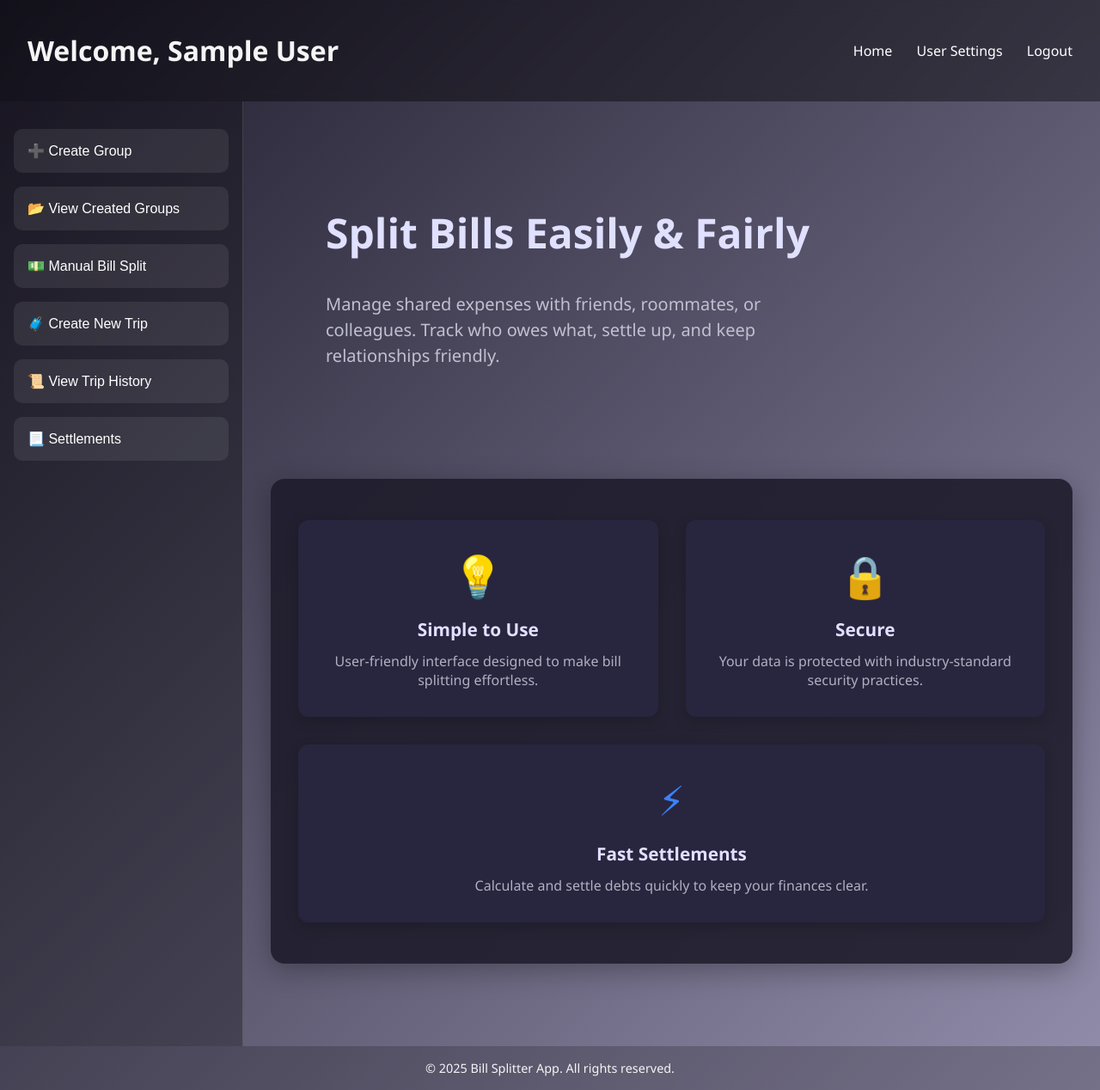
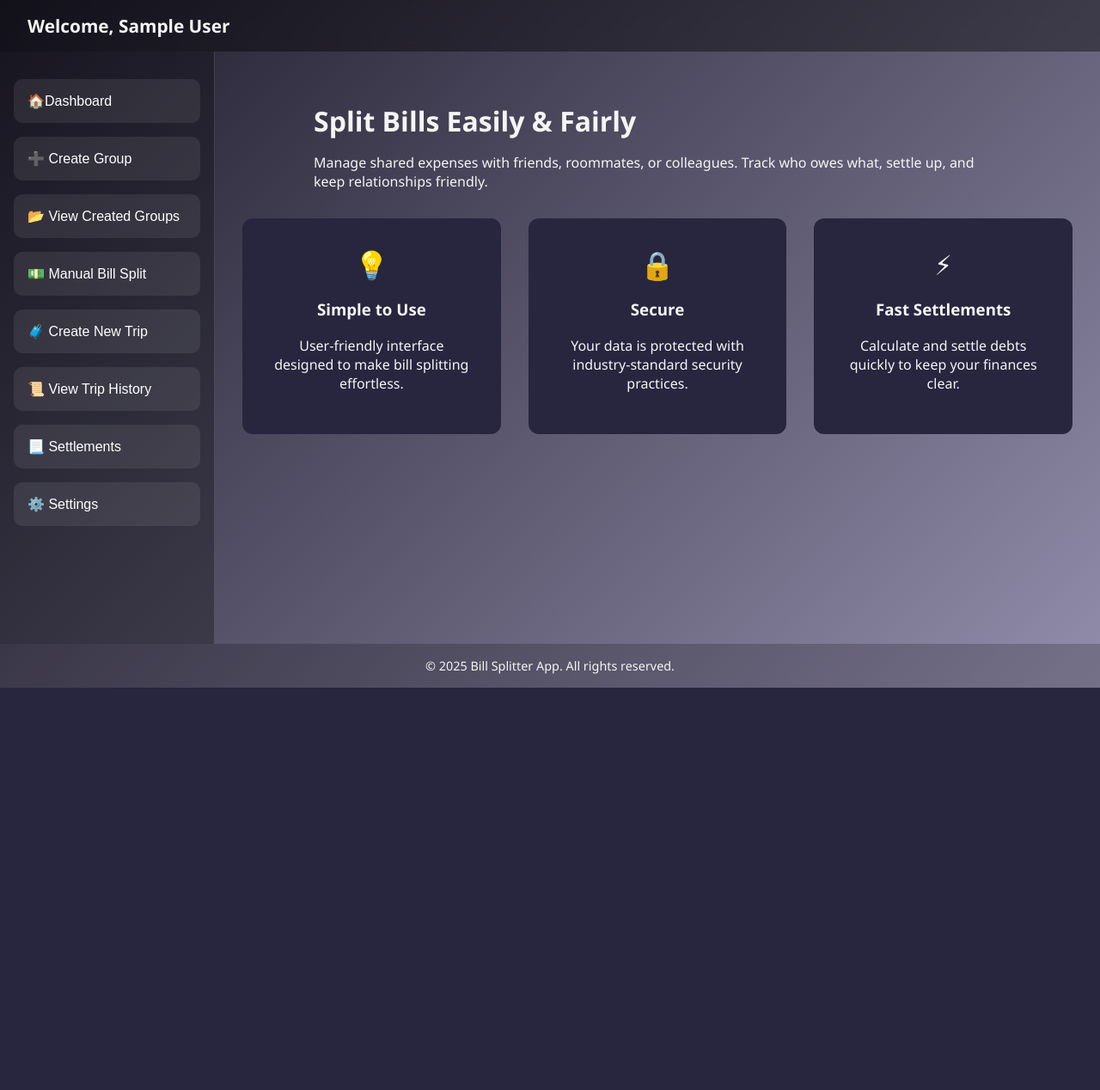
Before and after one commit to harshitvarshne/bill_splitter, a FastAPI app: page /dashboard in a window 1280 px wide. Shown: the whole page at 86% size. After the commit the page ends 800 px from the top, so only its background shows below. Run offline with FastAPI, Linux system fonts and the light colour scheme; the visitor is signed in with stand-in values (Sample User, id 1); data that the repository does not hold is empty.

Commit message:
Update dashboard_main.html

```diff
--- a/templates/dashboard_main.html
+++ b/templates/dashboard_main.html
@@ -1,3 +1,4 @@
+
 <!DOCTYPE html>
 <html lang="en">
 <head>
@@ -7,6 +8,9 @@
   <title>Dashboard - Bill Splitter App</title>
   <meta name="viewport" content="width=device-width, initial-scale=1" />
   <style>
+    * {
+      box-sizing: border-box;
+    }
     body {
       margin: 0;
       font-family: 'Segoe UI', Tahoma, Geneva, Verdana, sans-serif;
@@ -24,12 +28,22 @@
       justify-content: space-between;
       align-items: center;
       backdrop-filter: blur(8px);
+      position: relative;
+    }
+
+    header h1 {
+      font-size: 1.3rem;
+      margin: 0;
+    }
+
+    nav {
+      display: flex;
+      gap: 1rem;
     }
 
     nav a {
       color: #fff;
       text-decoration: none;
-      margin-left: 1.5rem;
       font-weight: 500;
     }
 
@@ -37,100 +51,24 @@
       text-decoration: underline;
     }
 
+    .hamburger {
+      display: none;
+      flex-direction: column;
+      cursor: pointer;
+      gap: 5px;
+    }
+
+    .hamburger div {
+      width: 25px;
+      height: 3px;
+      background-color: white;
+      transition: all 0.3s ease;
+    }
+
     .main {
       flex-grow: 1;
       display: flex;
       flex-wrap: wrap;
-    }
-
-    .hero {
-      flex: 1;
-      display: flex;
-      flex-direction: column;
-      justify-content: center;
-      align-items: flex-start;
-      padding: 3rem 4rem;
-      max-width: 900px;
-      margin: auto;
-      animation: fadeInUp 1s ease forwards;
-    }
-
-    .hero h1 {
-      font-size: 3rem;
-      margin-bottom: 1rem;
-      color: #e0e0ff;
-    }
-
-    .hero p {
-      font-size: 1.25rem;
-      margin-bottom: 2rem;
-      line-height: 1.5;
-      color: #c0c0d0;
-      max-width: 600px;
-    }
-
-    .hero button {
-      background-color: #3b82f6;
-      border: none;
-      color: white;
-      font-weight: 600;
-      padding: 0.75rem 2rem;
-      font-size: 1.1rem;
-      border-radius: 8px;
-      cursor: pointer;
-      box-shadow: 0 5px 15px rgba(59, 130, 246, 0.5);
-      transition: background-color 0.3s ease, transform 0.3s ease;
-    }
-
-    .hero button:hover {
-      background-color: #2563eb;
-      transform: scale(1.05);
-    }
-
-    .features {
-      background-color: rgba(31, 28, 44, 0.9);
-      padding: 3rem 2rem;
-      display: flex;
-      justify-content: center;
-      gap: 2rem;
-      flex-wrap: wrap;
-      max-width: 1000px;
-      margin: 3rem auto 4rem auto;
-      border-radius: 16px;
-      box-shadow: 0 8px 32px rgba(0, 0, 0, 0.3);
-    }
-
-    .feature-card {
-      background: #28253f;
-      flex: 1 1 280px;
-      border-radius: 12px;
-      padding: 2rem;
-      text-align: center;
-      box-shadow: 0 4px 15px rgba(0,0,0,0.2);
-      transition: transform 0.3s ease;
-    }
-
-    .feature-card:hover {
-      transform: translateY(-10px);
-      box-shadow: 0 8px 30px rgba(0,0,0,0.4);
-    }
-
-    .feature-icon {
-      font-size: 3rem;
-      margin-bottom: 1rem;
-      color: #3b82f6;
-    }
-
-    .feature-title {
-      font-size: 1.3rem;
-      font-weight: 700;
-      margin-bottom: 0.75rem;
-      color: #e0e0ff;
-    }
-
-    .feature-desc {
-      font-size: 1rem;
-      color: #b0b0c0;
     }
 
     .sidebar {
@@ -141,6 +79,7 @@
       flex-direction: column;
       gap: 1rem;
       border-right: 1px solid #ffffff22;
+      transition: transform 0.3s ease;
     }
 
     .sidebar button {
@@ -171,27 +110,56 @@
       to { opacity: 1; transform: translateX(0); }
     }
 
-    .centered-container {
-      display: flex;
-      flex-direction: column;
-      align-items: center;
-      justify-content: center;
-      animation: slideIn 0.4s ease-out forwards;
-      transform: translateX(-20%);
-      opacity: 0;
-      height: 100%;
-      width: 100%;
+    .hero {
+      max-width: 800px;
+      margin: auto;
     }
 
-    @keyframes slideIn {
-      from {
-        transform: translateX(-20%);
-        opacity: 0;
-      }
-      to {
-        transform: translateX(0);
-        opacity: 1;
-      }
+    .hero h1 {
+      font-size: 2rem;
+      margin-bottom: 1rem;
+    }
+
+    .hero p {
+      font-size: 1rem;
+      margin-bottom: 2rem;
+    }
+
+    .hero button {
+      background-color: #3b82f6;
+      border: none;
+      color: white;
+      font-weight: 600;
+      padding: 0.75rem 2rem;
+      font-size: 1.1rem;
+      border-radius: 8px;
+      cursor: pointer;
+      box-shadow: 0 5px 15px rgba(59, 130, 246, 0.5);
+      transition: background-color 0.3s ease, transform 0.3s ease;
+    }
+
+    .hero button:hover {
+      background-color: #2563eb;
+      transform: scale(1.05);
+    }
+
+    .features {
+      display: flex;
+      flex-wrap: wrap;
+      justify-content: center;
+      gap: 2rem;
+    }
+
+    .feature-card {
+      background: #28253f;
+      flex: 1 1 280px;
+      border-radius: 12px;
+      padding: 2rem;
+      text-align: center;
+    }
+
+    .feature-icon {
+      font-size: 2rem;
     }
 
     footer {
@@ -200,26 +168,72 @@
       font-size: 0.9rem;
       background-color: rgba(0,0,0,0.2);
     }
+
+    @media (max-width: 768px) {
+      .main {
+        flex-direction: column;
+      }
+
+      .sidebar {
+        position: fixed;
+        top: 0;
+        left: 0;
+        height: 100vh;
+        z-index: 1000;
+        background: rgba(0, 0, 0, 0.9);
+        transform: translateX(-100%);
+      }
+
+      .sidebar.show {
+        transform: translateX(0);
+      }
+
+      .hamburger {
+        display: flex;
+      }
+
+      nav {
+        display: none;
+      }
+
+      nav.mobile-menu {
+        display: flex;
+        position: absolute;
+        top: 60px;
+        right: 20px;
+        flex-direction: column;
+        background-color: rgba(0,0,0,0.9);
+        padding: 1rem;
+        border-radius: 8px;
+      }
+    }
   </style>
 </head>
 <body>
   <header>
     <h1>Welcome, {{ request.session['name'] }}</h1>
-    <nav>
-      <a href="/dashboard">Home</a>
-      <a href="/settings">User Settings</a>
-      <a href="/logout">Logout</a>
-    </nav>
+    <div class="hamburger" onclick="toggleSidebar()">
+      <div></div>
+      <div></div>
+      <div></div>
+    </div>
+<!--    <nav id="topNav">-->
+<!--      <a href="/dashboard">Home</a>-->
+<!--      <a href="/settings">User Settings</a>-->
+<!--      <a href="/logout">Logout</a>-->
+<!--    </nav>-->
   </header>
 
   <div class="main">
-    <div class="sidebar">
+    <div id="sidebar" class="sidebar">
+      <button onclick="loadContent('/dashboard', this)"> 🏠Dashboard</button>
       <button onclick="loadContent('/create-group', this)">➕ Create Group</button>
       <button onclick="loadContent('/my-groups', this)">📂 View Created Groups</button>
       <button onclick="loadContent('/manual-split', this)">💵 Manual Bill Split</button>
       <button onclick="loadContent('/create-trip', this)">🧳 Create New Trip</button>
       <button onclick="loadContent('/trip-history', this)">📜 View Trip History</button>
       <button onclick="loadContent('/my-settlements', this)">📃 Settlements</button>
+      <button onclick="loadContent('/settings', this)">⚙️ Settings</button>
     </div>
 
     <div id="content" class="content">
@@ -228,21 +242,21 @@
         <p>Manage shared expenses with friends, roommates, or colleagues. Track who owes what, settle up, and keep relationships friendly.</p>
       </section>
 
-      <section class="features" aria-label="App Features">
+      <section class="features">
         <div class="feature-card">
           <div class="feature-icon">💡</div>
-          <div class="feature-title">Simple to Use</div>
-          <div class="feature-desc">User-friendly interface designed to make bill splitting effortless.</div>
+          <h3>Simple to Use</h3>
+          <p>User-friendly interface designed to make bill splitting effortless.</p>
         </div>
         <div class="feature-card">
           <div class="feature-icon">🔒</div>
-          <div class="feature-title">Secure</div>
-          <div class="feature-desc">Your data is protected with industry-standard security practices.</div>
+          <h3>Secure</h3>
+          <p>Your data is protected with industry-standard security practices.</p>
         </div>
         <div class="feature-card">
           <div class="feature-icon">⚡</div>
-          <div class="feature-title">Fast Settlements</div>
-          <div class="feature-desc">Calculate and settle debts quickly to keep your finances clear.</div>
+          <h3>Fast Settlements</h3>
+          <p>Calculate and settle debts quickly to keep your finances clear.</p>
         </div>
       </section>
     </div>
@@ -256,7 +270,7 @@
     function loadContent(url, button) {
       document.querySelectorAll('.sidebar button').forEach(btn => btn.classList.remove('active'));
       button.classList.add('active');
-
+      document.getElementById('sidebar').classList.remove('show');
       fetch(url)
         .then(response => response.text())
         .then(html => {
@@ -266,6 +280,11 @@
           document.getElementById('content').innerHTML = `<p style="color:red;">❌ Failed to load content from ${url}</p>`;
         });
     }
+
+    function toggleSidebar() {
+      const sidebar = document.getElementById('sidebar');
+      sidebar.classList.toggle('show');
+    }
   </script>
 </body>
 </html>
```
